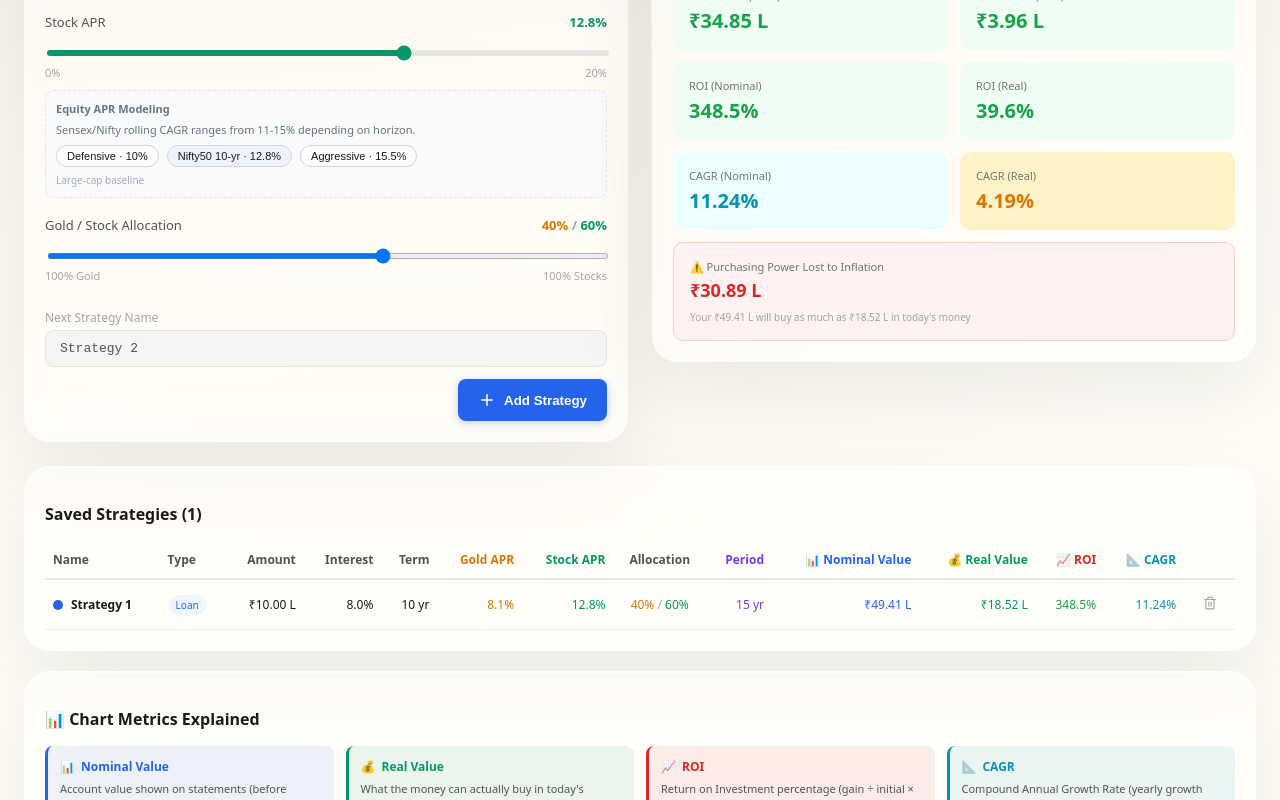
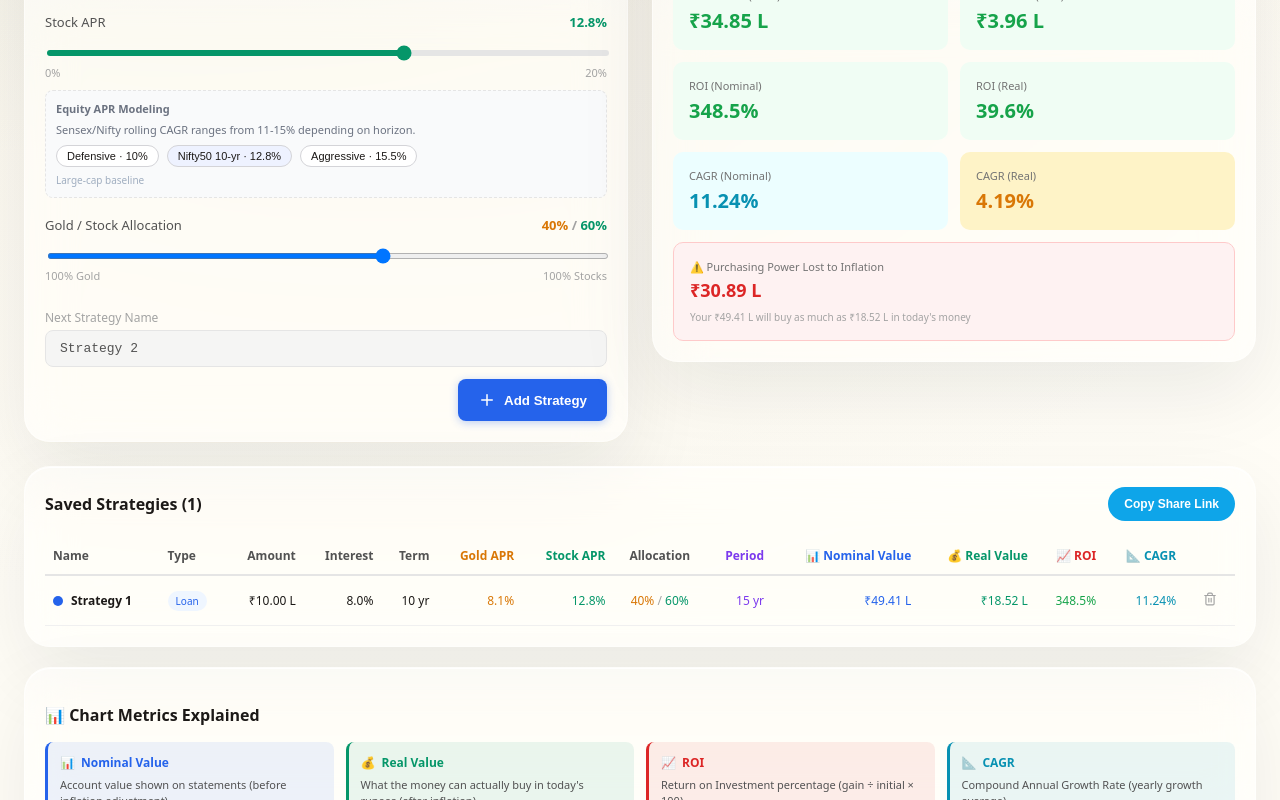
Before and after one commit to abeer91/investment-calculator, a React (Vite) app: page / in a window 1280 px wide. Both pictures are taken after a click on the button "Add Strategy". Shown: the part 1402-2202 px from the top of the page. Built offline with nearby package versions, Linux system fonts and the light colour scheme.

Commit message:
feat: add sharable strategy links
Implements query-param encoding so saved strategies can be shared via a short URL. Adds helpers to serialize/deserialize strategies, loads them on first visit, and a button to copy the link. Tests: npm run lint, npm run test.

```diff
--- a/src/InvestmentCalculator.jsx
+++ b/src/InvestmentCalculator.jsx
@@ -38,6 +38,44 @@ const INFLATION_PRESETS = {
 };
 
 const strategyColors = ['#2563eb', '#059669', '#d97706', '#dc2626', '#7c3aed', '#db2777', '#0891b2', '#65a30d', '#ea580c', '#4f46e5'];
+const SHARE_QUERY_PARAM = 's';
+
+const encodeSharePayload = (data) => {
+  if (typeof window === 'undefined') return '';
+  const json = JSON.stringify(data);
+  return window.btoa(encodeURIComponent(json));
+};
+
+const decodeSharePayload = (encoded) => {
+  if (typeof window === 'undefined') return null;
+  try {
+    const json = decodeURIComponent(window.atob(encoded));
+    return JSON.parse(json);
+  } catch {
+    return null;
+  }
+};
+
+const hydrateSharedStrategies = (data = []) => {
+  if (!Array.isArray(data)) return [];
+  return data.map((strategy, idx) => ({
+    id: Date.now() + idx,
+    color: strategy.color || strategyColors[idx % strategyColors.length],
+    name: strategy.name || `Strategy ${idx + 1}`,
+    ...strategy,
+  }));
+};
+
+const readSharedStrategiesFromUrl = () => {
+  if (typeof window === 'undefined') return [];
+  const params = new URLSearchParams(window.location.search);
+  const encoded = params.get(SHARE_QUERY_PARAM);
+  if (!encoded) return [];
+  const decoded = decodeSharePayload(encoded);
+  if (!decoded) return [];
+  return hydrateSharedStrategies(decoded);
+};
+
 const METRIC_DETAILS = {
   nominal: {
     icon: '📊',
@@ -112,12 +150,14 @@ export default function InvestmentCalculator() {
   const [stockAPRB, setStockAPRB] = useState(12.8);
   const [goldRatioB, setGoldRatioB] = useState(40);
   const [analysisPeriod, setAnalysisPeriod] = useState(15);
-  const [savedStrategies, setSavedStrategies] = useState([]);
-  const [strategyCounter, setStrategyCounter] = useState(1);
+  const sharedSeed = useMemo(() => readSharedStrategiesFromUrl(), []);
+  const [savedStrategies, setSavedStrategies] = useState(sharedSeed);
+  const [strategyCounter, setStrategyCounter] = useState(sharedSeed.length + 1);
   const [inflationRate, setInflationRate] = useState(6.76);
   const [inflationPreset, setInflationPreset] = useState('HISTORICAL_15YR');
   const isLoanStrategy = strategyType === STRATEGY_TYPES.LOAN;
   const [showFallbackTitle, setShowFallbackTitle] = useState(false);
+  const [shareStatus, setShareStatus] = useState(sharedSeed.length ? 'Loaded from shared link' : '');
 
   const currentStrategy = useMemo(() => {
     if (isLoanStrategy) {
@@ -208,6 +248,35 @@ export default function InvestmentCalculator() {
   ]);
 
   const chartData = useMemo(() => buildChartSeries(chartStrategies, inflationRate), [chartStrategies, inflationRate]);
+
+  const serializeStrategies = (strategies) => {
+    return strategies.map(strategy => {
+      if (strategy.type === STRATEGY_TYPES.LOAN) {
+        const { name, type, analysisPeriod, color, loanAmount, loanRate, loanTerm, goldAPR, stockAPR, goldRatio } = strategy;
+        return { name, type, analysisPeriod, color, loanAmount, loanRate, loanTerm, goldAPR, stockAPR, goldRatio };
+      }
+      const { name, type, analysisPeriod, color, monthlyInvestment, goldAPR, stockAPR, goldRatio } = strategy;
+      return { name, type, analysisPeriod, color, monthlyInvestment, goldAPR, stockAPR, goldRatio };
+    });
+  };
+
+  const generateShareLink = () => {
+    if (!savedStrategies.length) return;
+    try {
+      const payload = serializeStrategies(savedStrategies);
+      const encoded = encodeSharePayload(payload);
+      const url = `${window.location.origin}${import.meta.env.BASE_URL}?${SHARE_QUERY_PARAM}=${encoded}`;
+      if (navigator?.clipboard?.writeText) {
+        navigator.clipboard.writeText(url);
+        setShareStatus('Link copied to clipboard');
+      } else {
+        setShareStatus(url);
+      }
+    } catch (error) {
+      console.error('Unable to generate share link', error);
+      setShareStatus('Unable to generate link');
+    }
+  };
 
   const addStrategy = () => {
     const newStrategy = {
@@ -477,7 +546,27 @@ export default function InvestmentCalculator() {
         <div style={{ display: 'flex', flexDirection: 'column', gap: '20px', marginTop: '24px' }}>
           {savedStrategies.length > 0 && (
             <div style={cardStyle}>
-              <h3 style={{ fontSize: '16px', fontWeight: '600', marginBottom: '16px', color: '#1c1917' }}>Saved Strategies ({savedStrategies.length})</h3>
+              <div style={{ display: 'flex', justifyContent: 'space-between', alignItems: 'center', marginBottom: '16px', gap: '12px' }}>
+                <h3 style={{ fontSize: '16px', fontWeight: '600', color: '#1c1917', margin: 0 }}>Saved Strategies ({savedStrategies.length})</h3>
+                <div style={{ display: 'flex', alignItems: 'center', gap: '10px' }}>
+                  {shareStatus && <span style={{ fontSize: '12px', color: '#059669' }}>{shareStatus}</span>}
+                  <button
+                    onClick={generateShareLink}
+                    style={{
+                      padding: '10px 16px',
+                      borderRadius: '999px',
+                      border: 'none',
+                      background: '#0ea5e9',
+                      color: 'white',
+                      fontWeight: 600,
+                      cursor: 'pointer',
+                      fontSize: '12px',
+                    }}
+                  >
+                    Copy Share Link
+                  </button>
+                </div>
+              </div>
               <div style={{ overflowX: 'auto' }}>
                 <table style={{ width: '100%', borderCollapse: 'collapse', fontSize: '12px' }}>
                   <thead>
```
Also changed, not shown: TODO/03_SHAREABLE_LINK_SMALL.md (added, +8 -0 lines).
